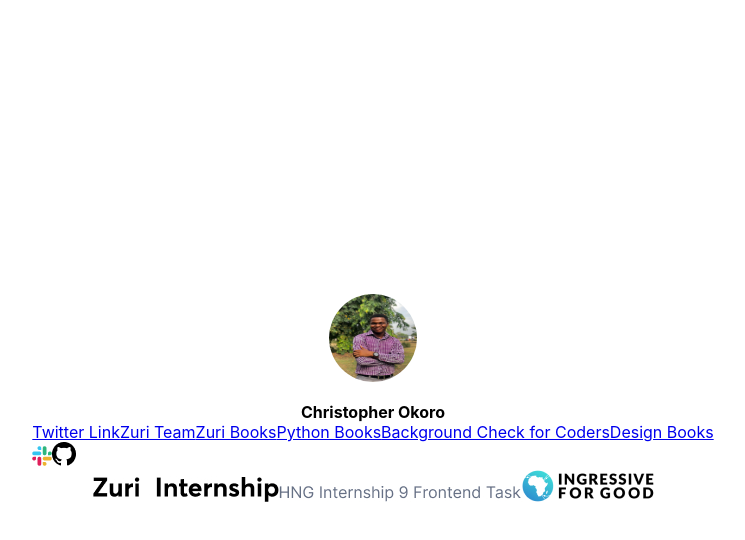
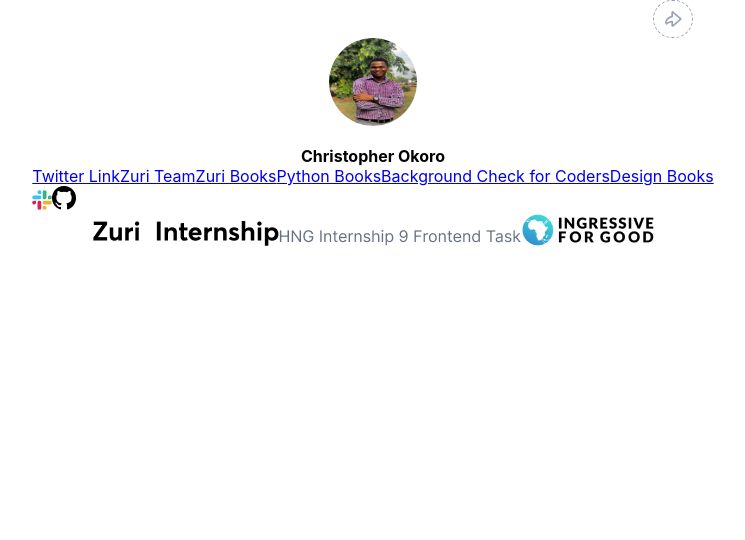
Before and after one commit to christofa/hn9-projects, a React (Create React App) app: page / in a window 1280 px wide. Shown: the top 540 px of the page, without its empty margins (267-1012 px from the left). Built offline with nearby package versions, Linux system fonts and the light colour scheme.

Commit message:
adding more styling

```diff
--- a/src/App.css
+++ b/src/App.css
@@ -8,7 +8,23 @@
   flex-direction: column;
   justify-content: center;
   align-items: center;
-  height: 100vh;
+}
+
+.navigation-icons {
+  width: 50%;
+  margin: 0 auto;
+  display: flex;
+  justify-content: right;
+}
+
+.navigation-icons .dotted {
+  display: none;
+}
+
+.navigation-icons .refresh {
+  border: 1px dashed #98a2b3;
+  border-radius: 20px;
+  padding: 10px
 }
 
 .heading {
--- a/src/App.js
+++ b/src/App.js
@@ -3,6 +3,10 @@
 function App() {
   return (
     <div className="App">
+      <div className="navigation-icons">
+      <img alt="" src="./images/refresh-btn.jpg" className="refresh" />
+      <img alt="" src="./images/icon-dot.jpg" className="dotted" />
+      </div>
       <div className="wrapper">
         <div className="heading">
           <img alt="" src="./images/myPic1.png" id="profile__img"/>
```
